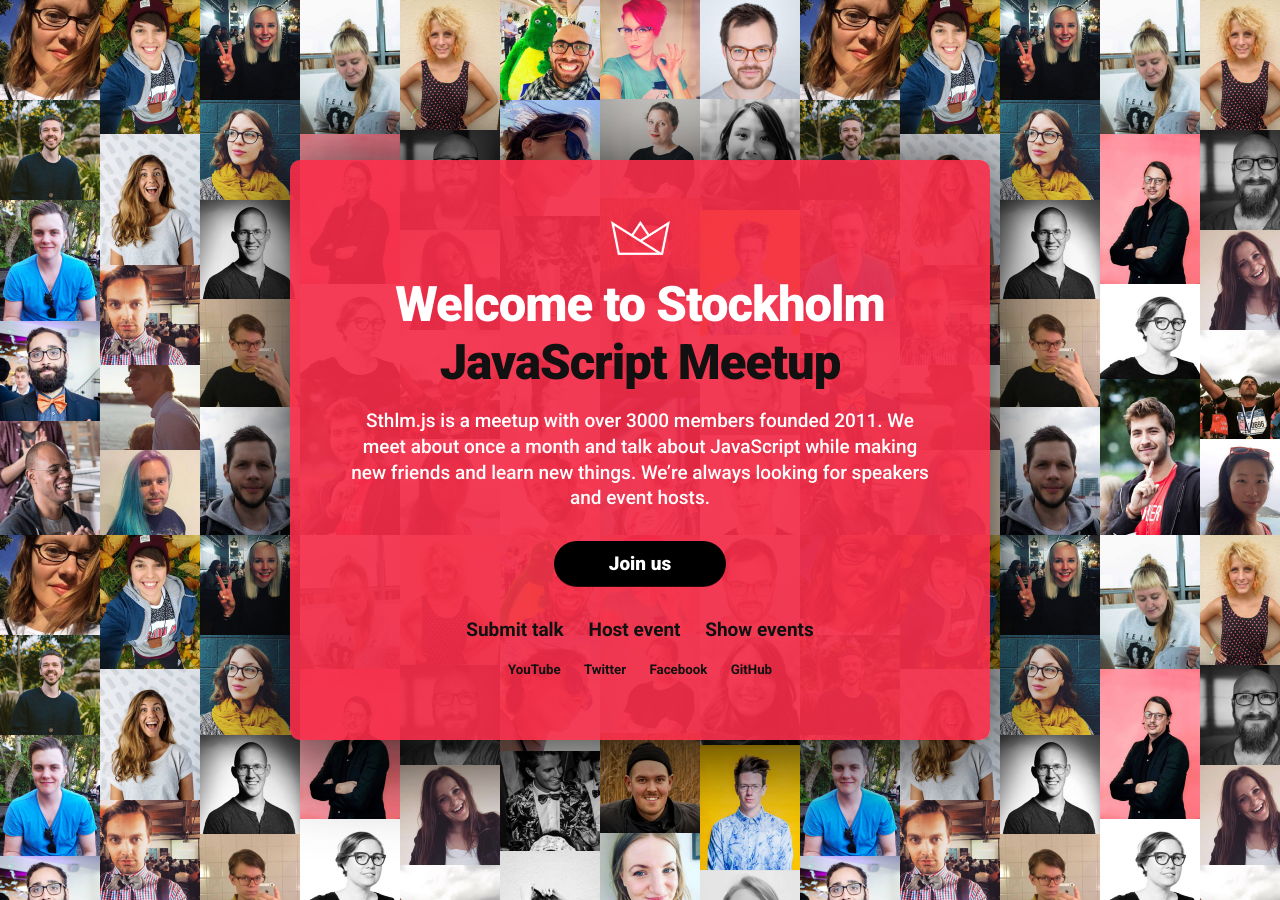
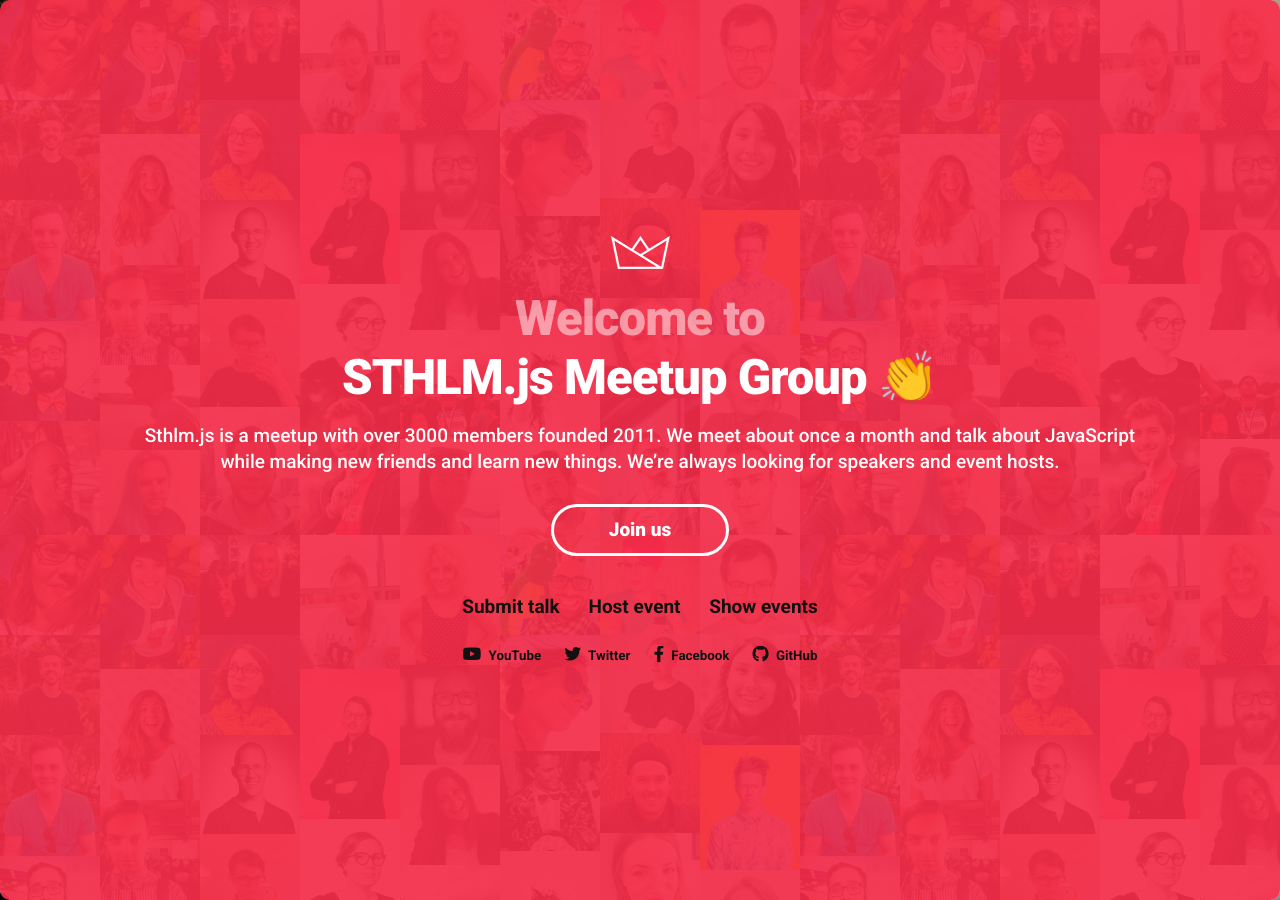
Before and after one commit to sthlmjs/sthlmjs.com, a Jekyll site: the page built from index.html, in a window 1280 px wide. Built offline with Jekyll 4.4.1, drawn with Linux system fonts in a browser that asks for light colours; nearby versions of some CDN libraries.

Commit message:
Redesign
Redesigned sthlm.js website

```diff
--- a/_includes/head.html
+++ b/_includes/head.html
@@ -1,44 +1,91 @@
 <head>
-  <meta charset="utf-8">
-  <meta http-equiv="X-UA-Compatible" content="IE=edge">
-  <meta name="viewport" content="width=device-width, initial-scale=1">
+  <meta charset="utf-8" />
+  <meta http-equiv="X-UA-Compatible" content="IE=edge" />
+  <meta name="viewport" content="width=device-width, initial-scale=1" />
 
   <title>
     {% if page.title %}
-      {{ page.title }}
+    {{ page.title }}
     {% else %}
-      {{ site.title }}
+    {{ site.title }}
     {% endif %}
   </title>
-  <meta name="description" content="{% if page.excerpt %}{{ page.excerpt | strip_html | strip_newlines | truncate: 160 }}{% else %}{{ site.description }}{% endif %}">
-  <meta name="google-site-verification" content="Nkww3w04MQQXaB943pkTmuo0RdC-qCE_xiCP-3Hz9S4" />
+  <meta
+    name="description"
+    content="{% if page.excerpt %}{{
+      page.excerpt | strip_html | strip_newlines | truncate: 160
+    }}{% else %}{{ site.description }}{% endif %}"
+  />
+  <meta
+    name="google-site-verification"
+    content="Nkww3w04MQQXaB943pkTmuo0RdC-qCE_xiCP-3Hz9S4"
+  />
 
-  <link rel="stylesheet" href="{{ "/assets/css/main.css" | prepend: site.baseurl }}">
-  <link rel="canonical" href="{{ page.url | replace:'index.html','' | prepend: site.baseurl | prepend: site.url }}">
-  <link rel="alternate" type="application/rss+xml" title="{{ site.title }}" href="{{ "/feed.xml" | prepend: site.baseurl | prepend: site.url }}">
+  <link rel="stylesheet" href="{{
+    "/assets/css/main.css" | prepend: site.baseurl
+  }}">
+  <link
+    rel="canonical"
+    href="{{ page.url | replace:'index.html','' | prepend: site.baseurl | prepend: site.url }}"
+  />
+  <link rel="alternate" type="application/rss+xml" title="{{
+    site.title
+  }}" href="{{
+    "/feed.xml" | prepend: site.baseurl | prepend: site.url
+  }}">
 
-  <link rel="icon" href="/assets/images/favicon.png">
-  <link rel="shortcut icon" href="/assets/images/favicon.png?2" type="image/x-icon" />
-
+  <link rel="icon" href="/assets/images/favicon.png" />
+  <link
+    rel="shortcut icon"
+    href="/assets/images/favicon.png?2"
+    type="image/x-icon"
+  />
 
   <meta property="fb:app_id" content="1615001515418404" />
-  <meta property="fb:admins" content="591710095,542440070"/>
-  <meta property="og:title" content="{% if page.title %}{{ page.title }}{% else %}{{ site.title }}{% endif %}" />
+  <meta property="fb:admins" content="591710095,542440070" />
+  <meta
+    property="og:title"
+    content="{% if page.title %}{{ page.title }}{% else %}{{
+      site.title
+    }}{% endif %}"
+  />
   <meta property="og:url" content="{{ website }}" />
   <meta property="og:image" content="/assets/images/share-image.jpg" />
-  <meta property="og:description" content="{% if page.excerpt %}{{ page.excerpt | strip_html | strip_newlines | truncate: 160 }}{% else %}{{ site.description }}{% endif %}" />
+  <meta
+    property="og:description"
+    content="{% if page.excerpt %}{{
+      page.excerpt | strip_html | strip_newlines | truncate: 160
+    }}{% else %}{{ site.description }}{% endif %}"
+  />
 
+  <meta name="twitter:card" content="summary_large_image" />
+  <meta
+    name="twitter:title"
+    content="{% if page.title %}{{ page.title }}{% else %}{{
+      site.title
+    }}{% endif %}"
+  />
+  <meta
+    name="twitter:description"
+    content="{% if page.excerpt %}{{
+      page.excerpt | strip_html | strip_newlines | truncate: 160
+    }}{% else %}{{ site.description }}{% endif %}"
+  />
+  <meta name="twitter:creator" content="" />
+  <meta name="twitter:image:src" content="/assets/images/share-image.jpg" />
+  <meta name="twitter:domain" content="sthlmjs.com" />
 
-  <meta name="twitter:card" content="summary_large_image">
-  <meta name="twitter:title" content="{% if page.title %}{{ page.title }}{% else %}{{ site.title }}{% endif %}">
-  <meta name="twitter:description" content="{% if page.excerpt %}{{ page.excerpt | strip_html | strip_newlines | truncate: 160 }}{% else %}{{ site.description }}{% endif %}">
-  <meta name="twitter:creator" content="">
-  <meta name="twitter:image:src" content="/assets/images/share-image.jpg">
-  <meta name="twitter:domain" content="sthlmjs.com">
-
-  <link href="https://fonts.googleapis.com/css?family=Roboto:400,500,700,900" rel="stylesheet">
+  <link
+    href="https://fonts.googleapis.com/css?family=Roboto:400,500,700,900"
+    rel="stylesheet"
+  />
+  <link
+    rel="stylesheet"
+    href="https://use.fontawesome.com/releases/v5.8.1/css/all.css"
+    integrity="sha384-50oBUHEmvpQ+1lW4y57PTFmhCaXp0ML5d60M1M7uH2+nqUivzIebhndOJK28anvf"
+    crossorigin="anonymous"
+  />
   {% if jekyll.environment != 'production' %}
   <script src="http://localhost:35729/livereload.js"></script>
   {% endif %}
-
 </head>
--- a/_sass/_base.scss
+++ b/_sass/_base.scss
@@ -2,7 +2,8 @@
  * Basic styling
  */
 body {
-  font: $base-font-weight #{$small-font-size}/#{$base-line-height} $base-font-family;
+  font: $base-font-weight #{$small-font-size}/#{$base-line-height}
+    $base-font-family;
   color: $text-color;
   background-color: $background-color;
   -webkit-text-size-adjust: 100%;
@@ -12,27 +13,33 @@
   font-feature-settings: "kern" 1;
   font-kerning: normal;
   -webkit-font-smoothing: antialiased;
-  @include transition(background-color .2s ease-in-out);
+  @include transition(background-color 0.2s ease-in-out);
 
   @include media-query(600px) {
     font-size: #{$base-font-size};
   }
 }
 
-
-
 /**
  * Set `margin-bottom` to maintain vertical rhythm
  */
-h1, h2, h3, h4, h5, h6,
-p, blockquote, pre,
-ul, ol, dl, figure,
+h1,
+h2,
+h3,
+h4,
+h5,
+h6,
+p,
+blockquote,
+pre,
+ul,
+ol,
+dl,
+figure,
 %vertical-rhythm {
-  margin-top:0;
+  margin-top: 0;
   margin-bottom: $spacing-unit / 2;
 }
-
-
 
 /**
  * Images
@@ -41,8 +48,6 @@
   max-width: 100%;
   vertical-align: middle;
 }
-
-
 
 /**
  * Figures
@@ -55,39 +60,39 @@
   font-size: $small-font-size;
 }
 
-
-
 /**
  * Lists
  */
-ul, ol {
+ul,
+ol {
   margin-left: $spacing-unit;
 }
 
 li {
   > ul,
   > ol {
-     margin-bottom: 0;
+    margin-bottom: 0;
   }
 }
-
-
 
 /**
  * Headings
  */
-h1, h2, h3, h4, h5, h6 {
+h1,
+h2,
+h3,
+h4,
+h5,
+h6 {
   font-family: $headline-font-family;
   font-weight: $headline-font-weight;
 }
-
-
 
 /**
  * Links
  */
 a {
-  transition: opacity .2s ease-in-out;
+  transition: opacity 0.2s ease-in-out;
   color: $link-color;
   text-decoration: none;
 
@@ -95,8 +100,6 @@
     opacity: 0.8;
   }
 }
-
-
 
 /**
  * Blockquotes
@@ -113,8 +116,6 @@
     margin-bottom: 0;
   }
 }
-
-
 
 /**
  * Code formatting
@@ -145,7 +146,7 @@
 article {
   $link-color: #111;
   .crown {
-    width:60px;
+    width: 60px;
     margin-bottom: 20px;
   }
   h1 {
@@ -159,18 +160,23 @@
     span {
       display: block;
       text-align: center;
+      opacity: 0.5;
       &:last-child {
-        color:#111;
+        opacity: 1;
       }
     }
   }
   p:first-child {
-    font-size:$larger-font-size;
-    margin-bottom:$spacing-unit * 1.5;
+    font-size: $larger-font-size;
+    margin-bottom: $spacing-unit * 1.5;
   }
   p {
     font-weight: 500;
-    margin-bottom:$spacing-unit;
+    margin-bottom: $spacing-unit;
+  }
+  p.description {
+    max-width: 1000px;
+    padding: 0 1rem;
   }
 
   h2 {
@@ -178,8 +184,8 @@
   }
 
   a {
-    transition: all .2s ease-in-out;
-    color:$link-color;
+    transition: all 0.2s ease-in-out;
+    color: $link-color;
     border-bottom: solid 1px rgba($brand-color, 0.2);
     padding-bottom: 2px;
     &:hover {
@@ -188,39 +194,87 @@
   }
   .join-link {
     display: inline-block;
-    transition: all .2s ease-in-out;
-    background-color: #000;
+    transition: all 0.2s ease-in-out;
+    background-color: none;
+    border: 3px solid white;
     color: #fff;
     padding: 10px 55px;
-    border-radius: 40px;
+    border-radius: 50px;
+    position: relative;
+    box-sizing: border-box;
     &:hover {
-      transform: scale(1.05);
+      transition: all 0.2s ease-in-out;
+      background: white;
+      color: #111;
+      border-bottom: 3px solid white;
+
+      i {
+        opacity: 1;
+        right: 18px;
+        transition: 0.25s ease-in-out 0s;
+      }
+    }
+
+    @media (max-width: 600px) {
+      width: calc(100% - 4rem);
+    }
+
+    i {
+      opacity: 0;
+      transition: 0.25s ease-in-out 0s;
+      position: absolute;
+      top: 50%;
+      right: 50px;
+      transform: translate(-50%, -50%);
     }
   }
+
   .main-links {
-    font-weight:700;
+    font-weight: 700;
     margin-bottom: 0.9em;
     overflow: hidden;
+
+    .nav-link {
+      border-radius: 5px;
+      padding: 0.5rem 0.75rem;
+      margin-left: 0;
+      margin-right: 0;
+      &:hover {
+        background: rgba(0, 0, 0, 0.1);
+        opacity: 1;
+        color: white;
+      }
+    }
   }
   .sub-links {
-    font-weight:600;
-    font-size:70%;
+    font-weight: 600;
+    font-size: 70%;
     margin-bottom: 0;
     overflow: hidden;
   }
   .nav-link {
-    display:block;
-    box-shadow: inset 0 0 0 1px rgba(0,0,0,0.3);
-    padding:15px;
+    display: block;
+    box-shadow: inset 0 0 0 1px rgba(0, 0, 0, 0.3);
     box-sizing: border-box;
-    margin-bottom:5px;
+    margin-bottom: 5px;
+    padding: 15px;
+    &:hover {
+      color: white;
+      opacity: 1;
+    }
+
+    i {
+      font-size: 1.25em;
+      margin-right: 0.25rem;
+    }
   }
+
   @include media-query(600px) {
     .nav-link {
-      display:inline-block;
-      margin:0 10px;
+      display: inline-block;
+      margin: 0 10px;
       box-shadow: none;
-      padding:0;
+      padding: 0;
     }
   }
 }
--- a/_sass/_layout.scss
+++ b/_sass/_layout.scss
@@ -1,6 +1,6 @@
 .layout-default {
-  background:url(/assets/images/faces.jpg) repeat top left #111;
-  min-height:100vh;
+  background: url(/assets/images/faces.jpg) repeat top left #111;
+  min-height: 100vh;
   background-size: contain;
   @include media-query(600px) {
     background-size: 800px auto;
@@ -11,22 +11,24 @@
     display: flex;
     align-items: center;
     justify-content: center;
-    min-height:100vh;
+    min-height: 100vh;
   }
 }
 
-
 .wrapper {
-  max-width: $content-width;
-  padding: $spacing-unit;
+  width: 100vw;
+  height: 100vh;
   margin: $spacing-unit;
-  background-color:rgba(#F52C48, 0.92);
-  color:#fff;
-  box-shadow: 0 10px 85px 10px rgba(0,0,0,.8);
+  background-color: rgba(#f52c48, 0.92);
+  color: #fff;
+  box-shadow: 0 10px 85px 10px rgba(0, 0, 0, 0.8);
   box-sizing: border-box;
+  display: flex;
+  justify-content: center;
+  align-items: center;
+  margin: 0;
   @include media-query(600px) {
-    margin: 0 auto;
     border-radius: 10px;
-    padding: $spacing-unit * 2;
+    // padding: $spacing-unit * 2;
   }
 }
--- a/index.html
+++ b/index.html
@@ -3,18 +3,20 @@
 ---
 
 <article class="index">
-  <img class="crown" src="/assets/images/crown.png">
+  <img class="crown" src="/assets/images/crown.png" />
   <h1>
-    <span>Welcome to Stockholm</span>
-    <span>JavaScript Meetup</span>
+    <span>Welcome to</span>
+    <span>STHLM.js Meetup Group 👏</span>
   </h1>
-  <p>
+  <p class="description">
     Sthlm.js is a meetup with over 3000 members founded 2011. We meet about once
     a month and talk about JavaScript while making new friends and learn new
     things. We’re always looking for speakers and event hosts.
   </p>
   <p>
-    <a class="join-link" href="/join" style="font-weight:900;">Join us</a>
+    <a class="join-link" href="/join" style="font-weight:900;"
+      >Join us <i class="fas fa-long-arrow-alt-right"></i
+    ></a>
   </p>
   <p class="main-links">
     <a class="nav-link" href="/speak">Submit talk</a>
@@ -23,9 +25,19 @@
   </p>
 
   <p class="sub-links">
-    <a class="nav-link" href="https://www.youtube.com/channel/UCZnAzZWPcvN4KeSwX_JR3yw">YouTube</a>
-    <a class="nav-link" href="https://twitter.com/sthlmjs">Twitter</a>
-    <a class="nav-link" href="https://facebook.com/sthlmjs">Facebook</a>
-    <a class="nav-link" href="https://github.com/sthlmjs">GitHub</a>
+    <a
+      class="nav-link"
+      href="https://www.youtube.com/channel/UCZnAzZWPcvN4KeSwX_JR3yw"
+      ><i class="fab fa-youtube"></i> YouTube</a
+    >
+    <a class="nav-link" href="https://twitter.com/sthlmjs"
+      ><i class="fab fa-twitter"></i> Twitter</a
+    >
+    <a class="nav-link" href="https://facebook.com/sthlmjs"
+      ><i class="fab fa-facebook-f"></i> Facebook</a
+    >
+    <a class="nav-link" href="https://github.com/sthlmjs"
+      ><i class="fab fa-github"></i> GitHub</a
+    >
   </p>
 </article>
```
Also changed, not shown: 1 other file.
